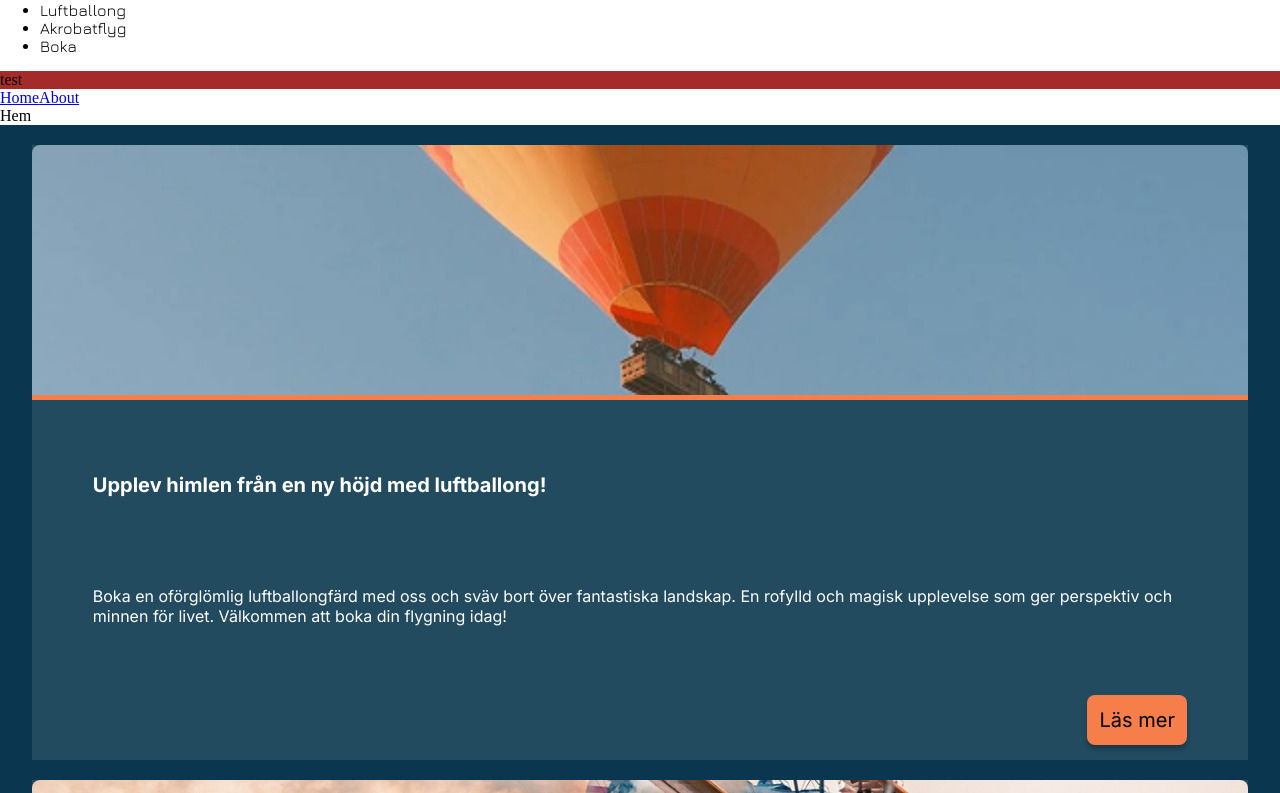
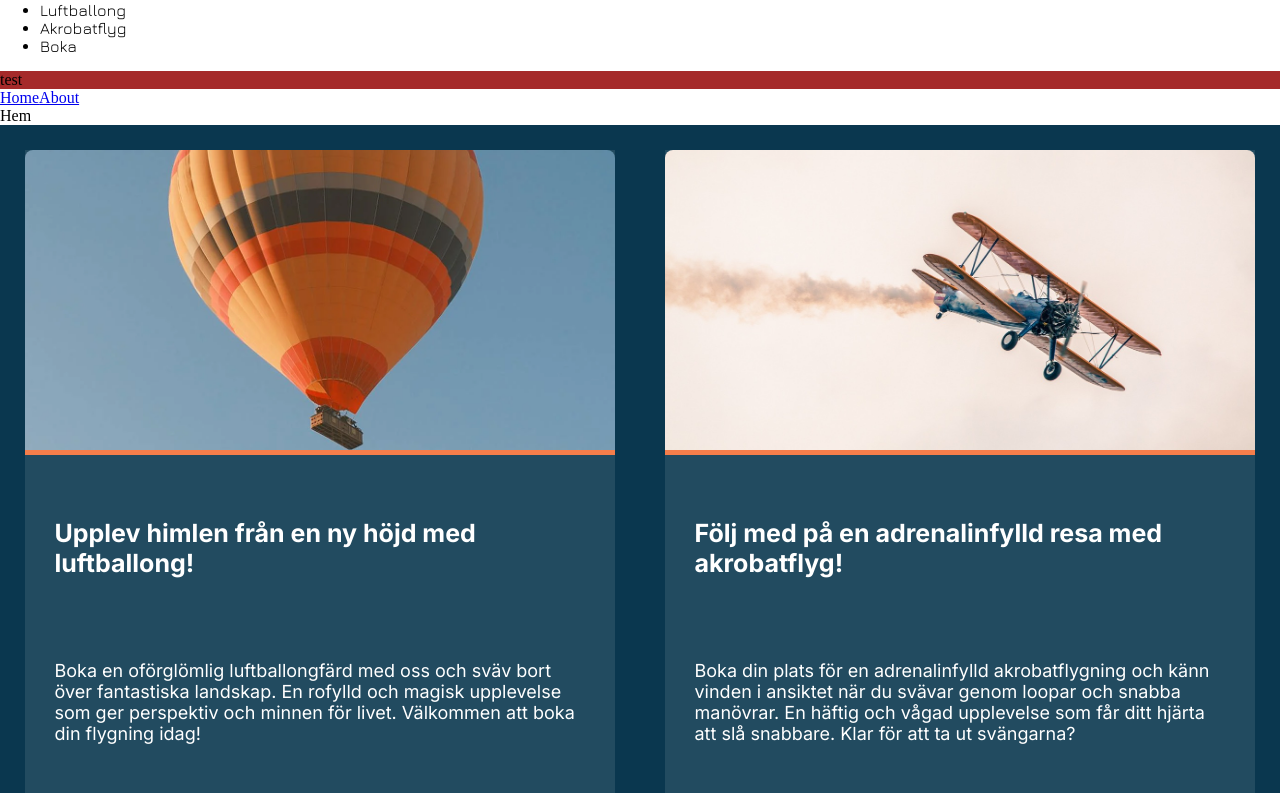
Before and after one commit to ellinorjohansson/SkyVoyage-Glantan, a Vue app: page / in a window 1280 px wide. Shown: the part 727-1520 px from the top of the page. Built offline with nearby package versions, Linux system fonts and the light colour scheme; a web font is replaced by a local one.

Commit message:
🚧 Feature: ProductCard for tablet
-added styling for productCard
-styling for container in HomeView

```diff
--- a/src/component/ProductCard.vue
+++ b/src/component/ProductCard.vue
@@ -58,4 +58,30 @@ defineProps({
     margin-right: 5%;
   }
 }
+//tablet
+@media screen and (min-width: 768px) {
+  .product-card {
+    width: 45%;
+    height: 700px;
+    margin: 25px;
+    padding-bottom: 20px;
+
+    .product-image {
+      height: 300px;
+      object-position: center;
+      object-fit: cover;
+    }
+
+    .product-title {
+      font-size: $tablet-font-size-heading3;
+    }
+
+    .product-paragraph {
+      font-size: $tablet-font-size-paragraph;
+    }
+  }
+}
+//desktop
+@media screen and (min-width: 1024px) {
+}
 </style>
--- a/src/views/HomeView.vue
+++ b/src/views/HomeView.vue
@@ -33,4 +33,10 @@ import AerobaticPlane from "/assets/images/aerobatic_plane.jpg"
   color: white;
   background-color: $prussian-blue;
 }
+@media screen and (min-width: 768px) {
+  .product-card-container {
+    flex-direction: row;
+    justify-content: center;
+  }
+}
 </style>
```
